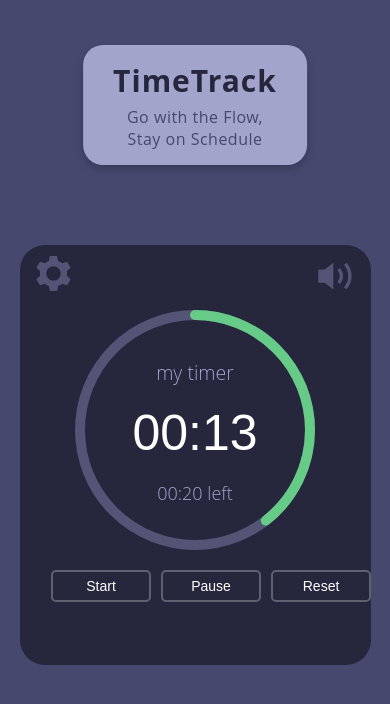
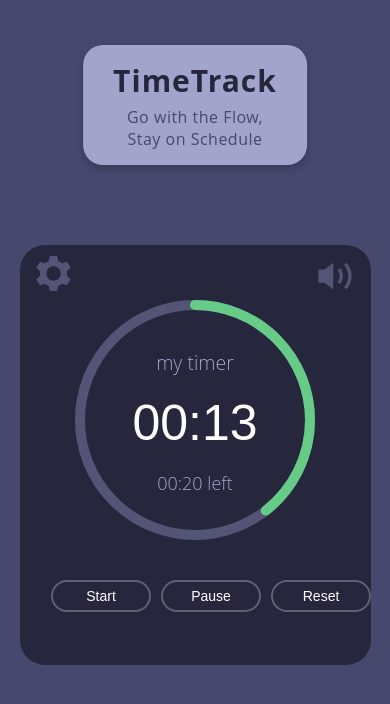
Before and after one commit to sgrisshk/Timer, a React (Create React App) app: page / in a window 390 px wide. Shown: the top 704 px of the page. Built offline with nearby package versions, Linux system fonts and the light colour scheme; a web font is replaced by a local one.

Commit message:
fix(element): add to Timer.css styles for phone display

```diff
--- a/src/Timer.css
+++ b/src/Timer.css
@@ -428,7 +428,7 @@ body, html {
         width: 90%;
         display: flex;
         justify-content: space-around;
-        margin-top: 40px;
+        margin-top: 60px;
     }
 
     .button {
@@ -436,7 +436,7 @@ body, html {
         font-size: 14px;
         flex: none;
         margin: 0 5px;
-        border-radius: 5px;
+        border-radius: 25px;
     }
 }
 @font-face{
```
